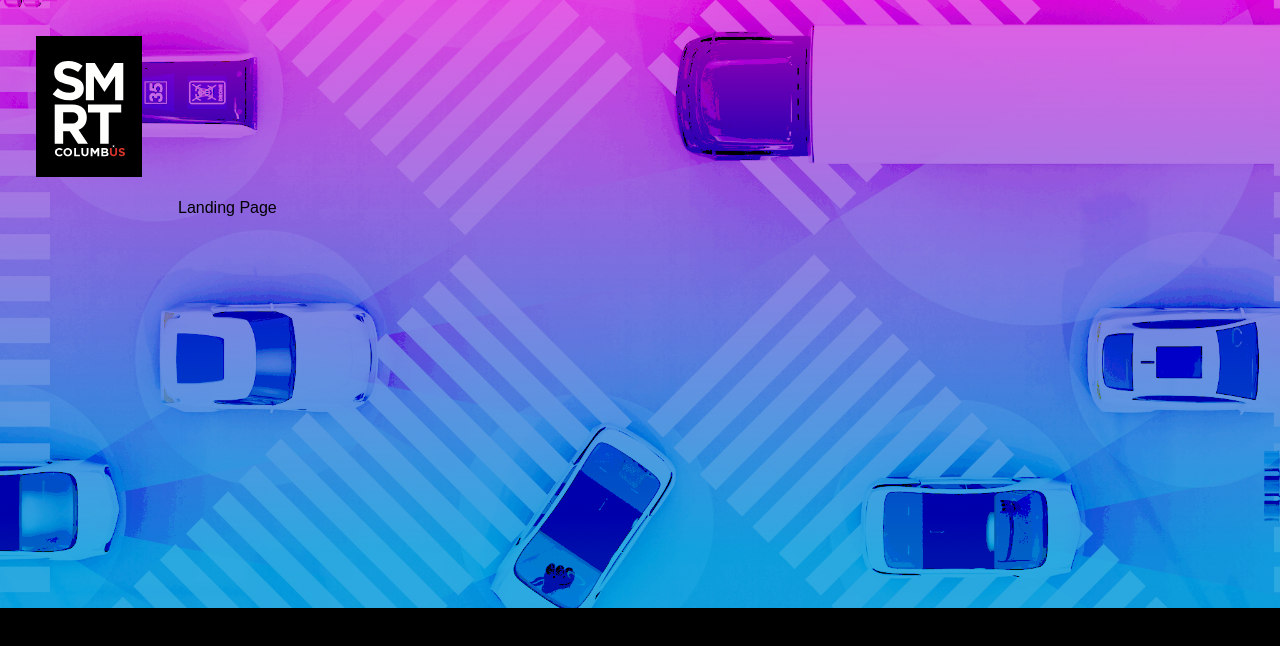
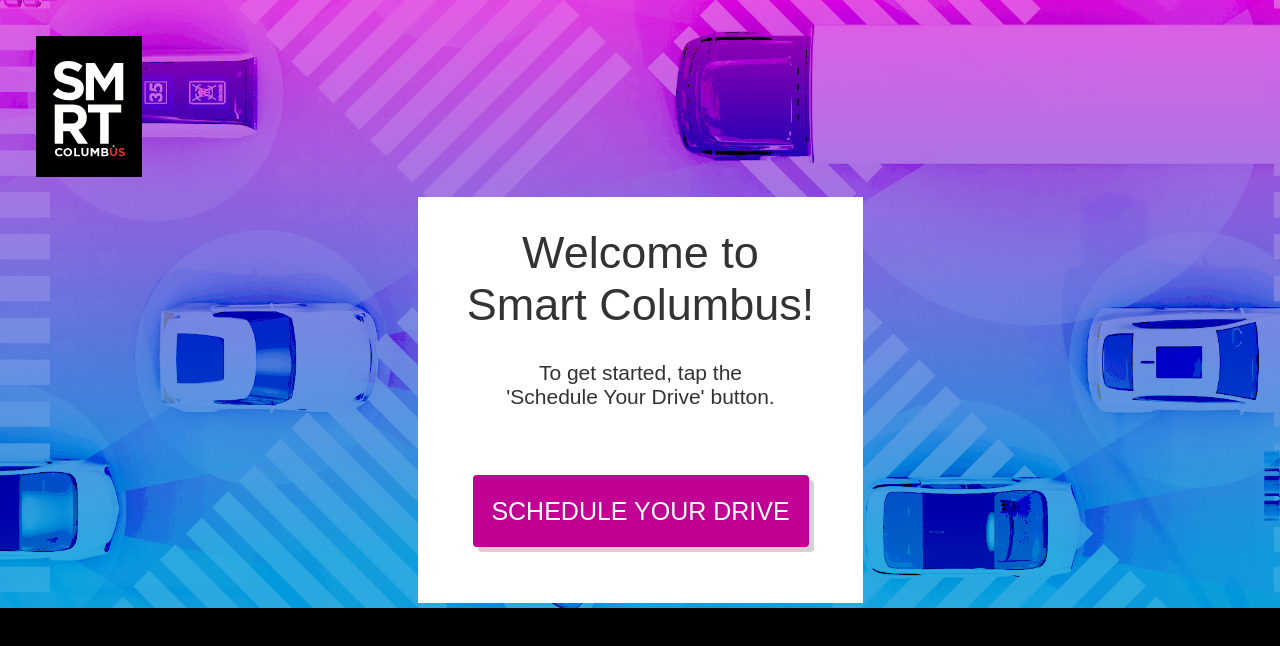
Before and after one commit to UrbanOS-Public/csec-ev-test-drive, a React (Create React App) app in the folder ui/ev-test-drive/: page / in a window 1280 px wide. Shown: the top 646 px of the page. Built offline with nearby package versions, Linux system fonts and the light colour scheme.

Commit message:
added welcome box

```diff
--- a/ui/ev-test-drive/src/components/LandingPage.css
+++ b/ui/ev-test-drive/src/components/LandingPage.css
@@ -7,6 +7,55 @@
 }
 
 .LandingPage-logo {
-  margin: 36px;
+  position: absolute;
   width: 106px;
+  top: 36px;
+  left: 36px;
 }
+
+.LandingPage-welcomeBox {
+  background-color: white;
+  position: absolute;
+  width: 445px;
+  height: 406px;
+  left: calc(50vw - 222px);
+  top: calc(50vh - 203px);
+}
+
+.LandingPage-welcomeBox-title {
+  text-align: center;
+  font-size: 45px;
+  font-weight: 500;
+  color: rgba(51,51,51,1);
+}
+
+.LandingPage-welcomeBox-subtitle {
+  text-align: center;
+  font-size: 21px;
+  font-weight: 300;
+  color: rgba(51,51,51,1);
+}
+
+.LandingPage-welcomeBox-scheduleButton {
+  background-color: rgb(193, 1, 148);
+  position: absolute;
+  width: 336px;
+  height: 72px;
+  left: calc(50% - 168px);
+  top: calc(100% - 128px);
+  box-shadow: 5px 5px rgba(58, 52, 66, 0.22);
+  border-radius: 4px;
+}
+
+.LandingPage-welcomeBox-scheduleButton-text {
+  color: white;
+  text-align: center;
+  text-transform: uppercase;
+  font-size: 25px;
+  font-weight: 500;
+  height: 100%;
+  display: flex;
+  align-content: center;
+  justify-content: center;
+  flex-direction: column;
+}
--- a/ui/ev-test-drive/src/components/LandingPage.js
+++ b/ui/ev-test-drive/src/components/LandingPage.js
@@ -15,7 +15,19 @@
     }}
   >
     <img src={logo} className="LandingPage-logo" alt="logo" />
-    Landing Page
+    <div className="LandingPage-welcomeBox">
+      <h1 className="LandingPage-welcomeBox-title">
+        Welcome to<br/>Smart Columbus!
+      </h1>
+      <div className="LandingPage-welcomeBox-subtitle">
+        To get started, tap the<br/>'Schedule Your Drive' button.
+      </div>
+      <div className="LandingPage-welcomeBox-scheduleButton">
+        <div className="LandingPage-welcomeBox-scheduleButton-text">
+          Schedule your drive
+        </div>
+      </div>
+    </div>
   </div>
 );
 
```
